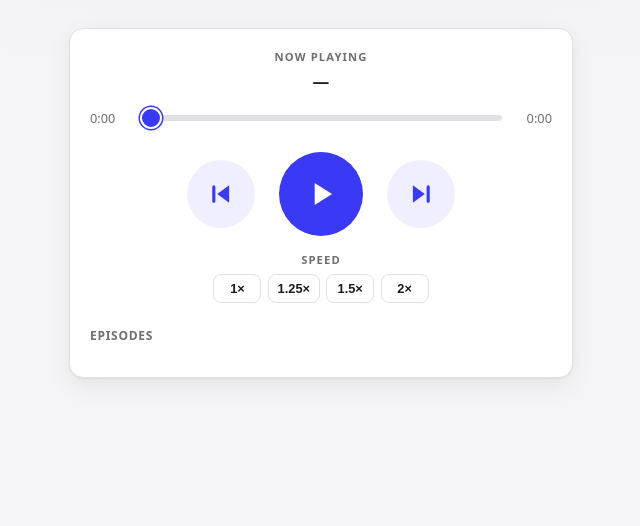
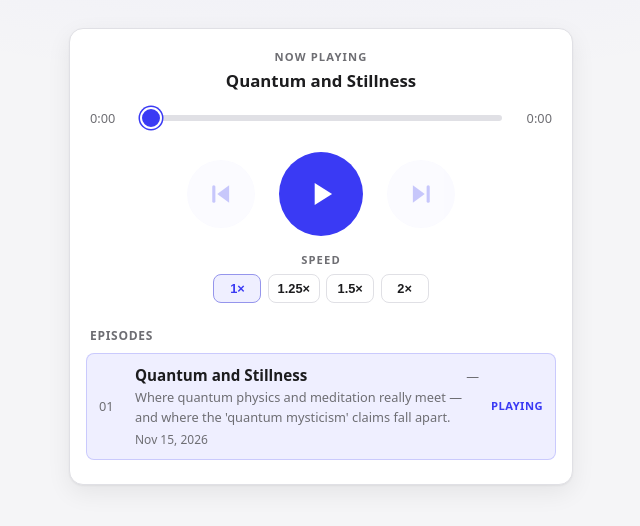
Before and after one commit to meriial/meriial.github.io, a plain HTML site: page podcast/manny/index.html in a window 1280 px wide. Shown: the part 102-628 px from the top of the page, without its empty margins (319-959 px from the left). Drawn offline with Linux system fonts and the light colour scheme.

Commit message:
Fix Manny page: restore player script, keep only episode 1
Co-Authored-By: Claude Sonnet 5.5 <noreply@anthropic.com>
Claude-Session: https://claude.ai/code/session_01NsyN6qxDR3JzNjpnUJFpM8

```diff
--- a/podcast/manny/index.html
+++ b/podcast/manny/index.html
@@ -137,7 +137,19 @@
           src: "https://twosmiles-podcasts.s3.amazonaws.com/manny/quantum-and-stillness.mp3",
           published: "2026-11-15",
         },
-      ];
+      ].filter(ep => !ep.disabled);
+
+      const player = document.getElementById("player");
+      const playlistEl = document.getElementById("playlist");
+      const cpTitle = document.getElementById("cp-title");
+      const cpTime = document.getElementById("cp-time");
+      const cpDur = document.getElementById("cp-dur");
+      const cpSeek = document.getElementById("cp-seek");
+      const btnPlay = document.getElementById("btn-play");
+      const btnPrev = document.getElementById("btn-prev");
+      const btnNext = document.getElementById("btn-next");
+
+      const RATE_OPTIONS = [1, 1.25, 1.5, 2];
       const RATE_STORAGE_KEY = "pod-playback-rate";
 
       function nearestRate(playbackRate) {
```
